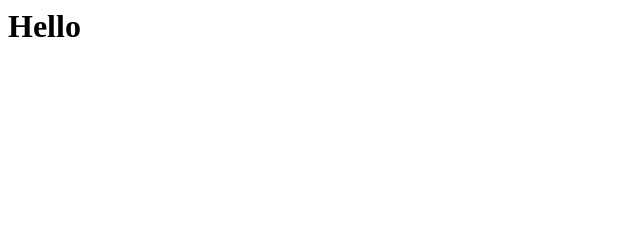
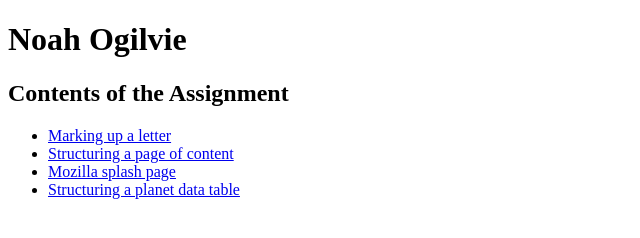
Before and after one commit to foo-7/foo-7.github.io, a plain HTML site: page index.html in a window 1280 px wide. Shown: the whole page, without its empty margins (0-640 px from the left). Drawn offline with Linux system fonts and the light colour scheme.

Commit message:
Update index.html

```diff
--- a/index.html
+++ b/index.html
@@ -1 +1,20 @@
-<h1>Hello</h1>
+<!doctype HTML>
+<html lang='en-US'>
+  <head>
+    <meta charset='utf-8' />
+    <meta name='author' content='Noah Ogilvie' />
+    <title>HTML Tutorial Assignment</title>
+  </head>
+  <body>
+    <h1><strong>Noah Ogilvie</strong></h1>
+    <section>
+      <h2>Contents of the Assignment</h2>
+      <ul>
+        <li><a href='challenge1.html'>Marking up a letter</a></li>
+        <li><a href='challenge2.html'>Structuring a page of content</a></li>
+        <li><a href='challenge3.html'>Mozilla splash page</a></li>
+        <li><a href='challenge4.html'>Structuring a planet data table</a></li>
+      </ul>
+    </section>
+  </body>
+</html>
```
